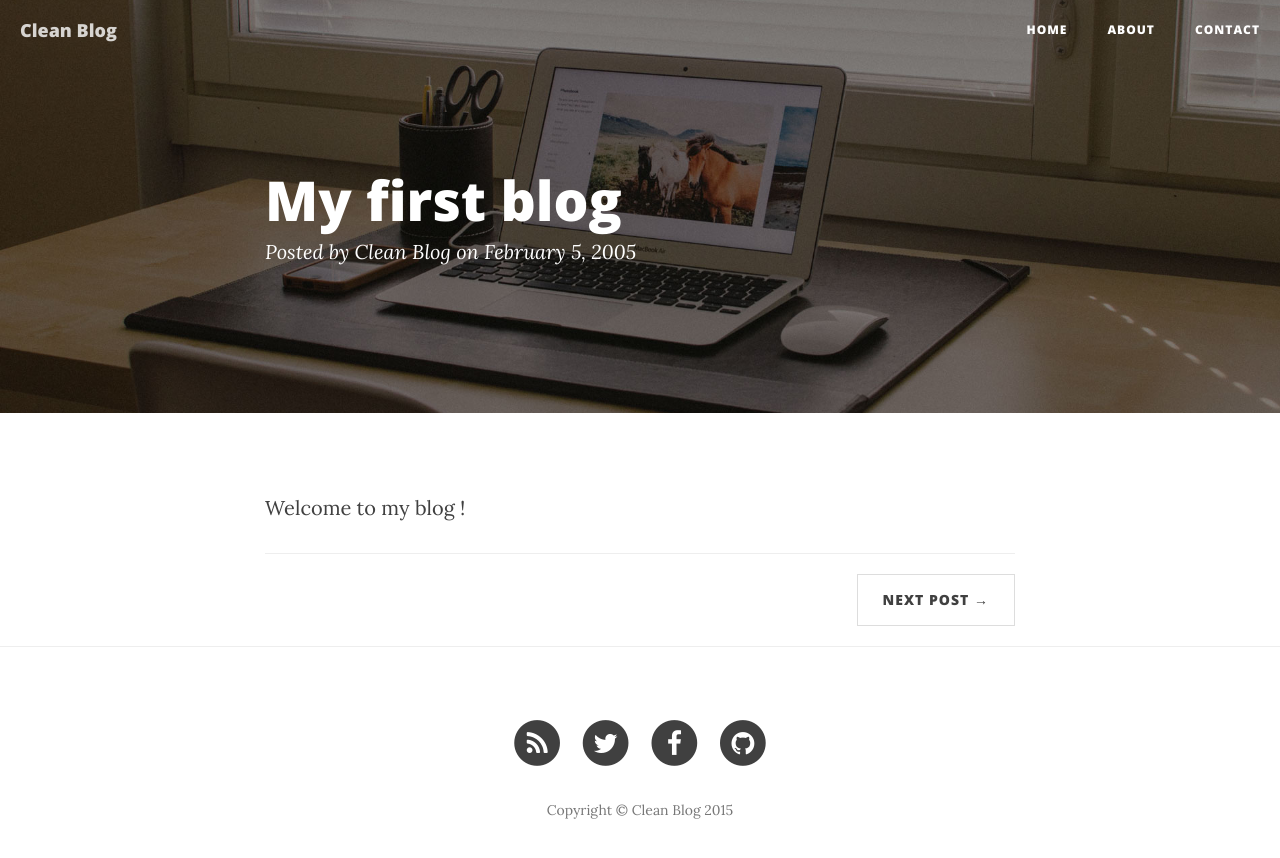
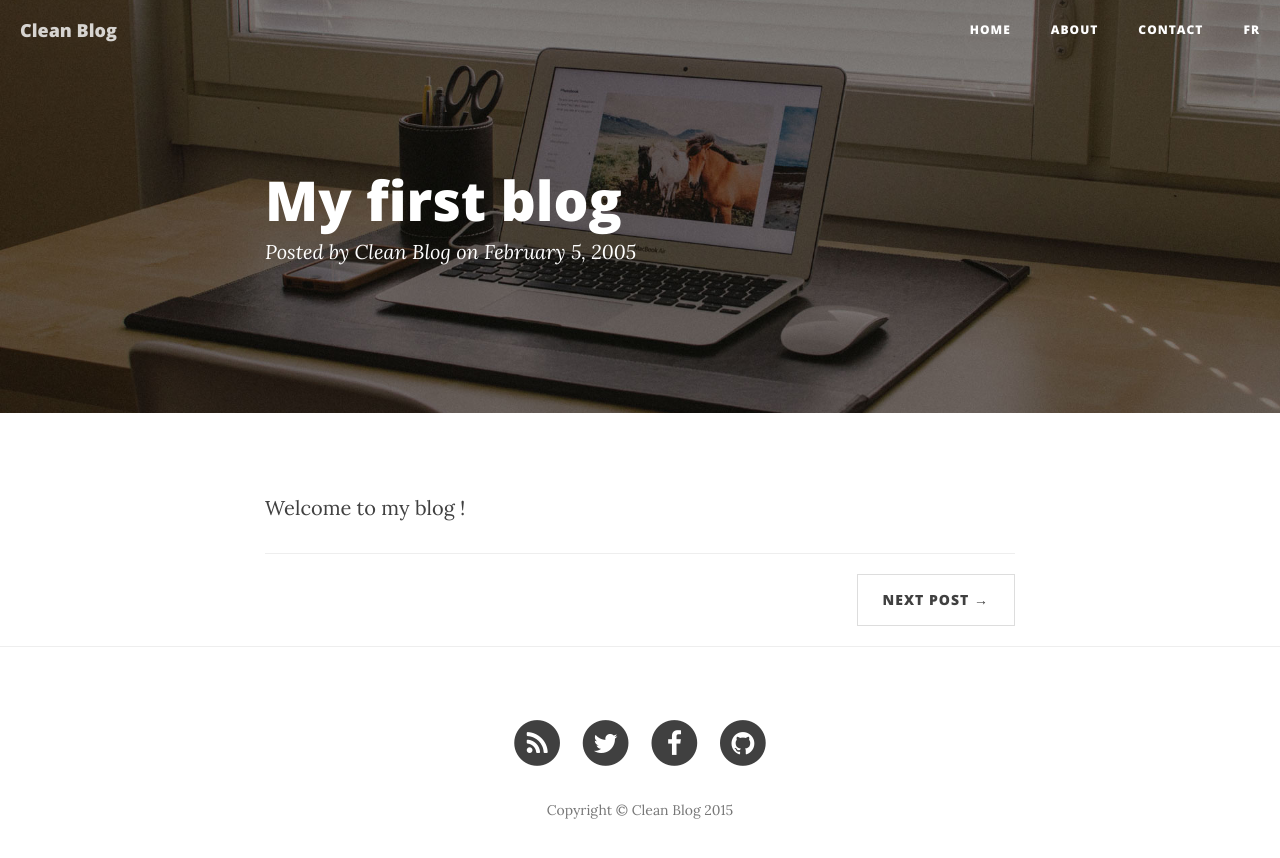
Before and after one commit to ggouaillardet/ggouaillardet.github.io, a Jekyll site: the page built from _posts/en/posts/2005-02-05-my-first-blog.md, in a window 1280 px wide. Shown: the top 858 px of the page. Built offline with Jekyll 4.4.1, drawn with Linux system fonts in a browser that asks for light colours; nearby versions of some CDN libraries.

Commit message:
fix nav (link by name vs date)

```diff
--- a/_includes/nav.html
+++ b/_includes/nav.html
@@ -23,7 +23,7 @@
                     <a href="{{ page.url | prepend: site.baseurl }}">{{ page.title }}</a>
                 </li>
                 {% endif %}{% endfor %}
-                {% assign posts=site.posts | where:"date", page.date | sort: 'path' %}
+                {% assign posts=site.posts | where:"name", page.name | sort: 'path' %}
                 <li class="lang">
                 {% for post in posts %}
                   {% if post.lang != page.lang %}
```
